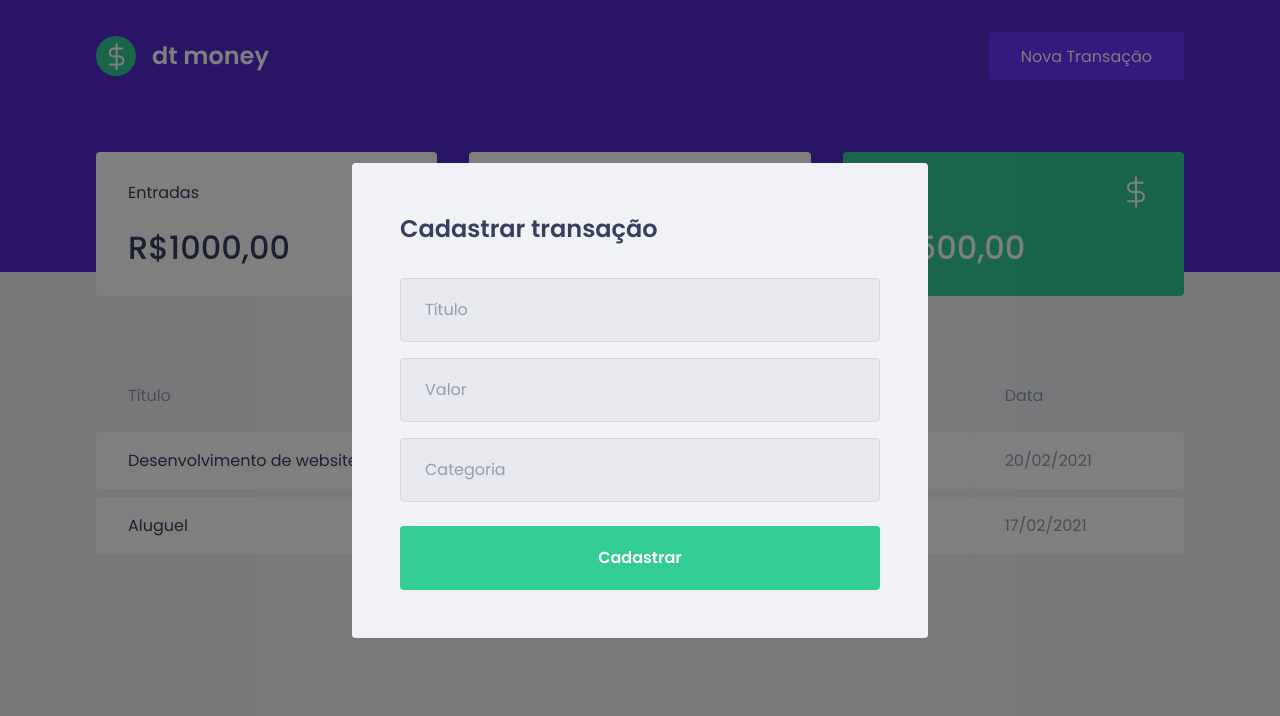
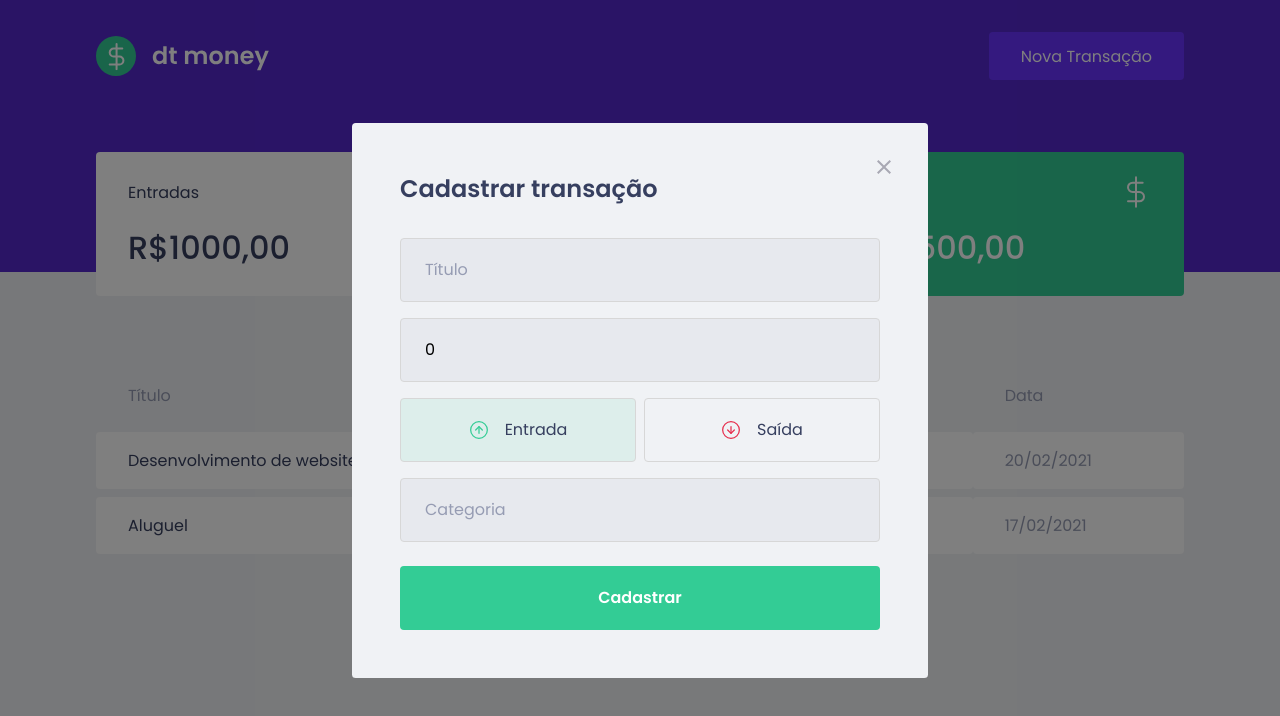
Before and after one commit to jovemdan/ignite-dtmoney, a React (Create React App) app: page / in a window 1280 px wide. Both pictures are taken after a click on the button "Nova Transação". Shown: the top 716 px of the page. Built offline with nearby package versions, Linux system fonts and the light colour scheme; no server answers; what miragejs would draw is missing.

Commit message:
feat: criação de estados e a formulário

```diff
--- a/src/components/NewTransactionModal/index.tsx
+++ b/src/components/NewTransactionModal/index.tsx
@@ -1,11 +1,35 @@
+import { FormEvent, useState } from 'react'
 import Modal from 'react-modal'
-import { Container } from './styles'
+import { Container, RadioBox, TransactionTypeContainer } from './styles'
+import incomeImg from '../../assets/income.svg'
+import outcomeImg from '../../assets/outcome.svg'
+import closeImg from '../../assets/close.svg'
+import { api } from '../../services/api'
 
 interface NewTransactionModalProps {
   isOpen: boolean
   onRequestClose: () => void
 }
 export function NewTransactionModal({ isOpen, onRequestClose }: NewTransactionModalProps) {
+  const [title, setTitle] = useState('')
+  const [value, setValue] = useState(0)
+  const [category, setCategory] = useState('')
+  const [type, setType] = useState('deposit')
+
+  function handleCreateNewTransaction(event: FormEvent) {
+    event.preventDefault()
+
+    const data = {
+      title,
+      value,
+      category,
+      type
+    }
+
+    api.post('/transactions', data)
+
+  }
+
   return (
     <Modal
       isOpen={isOpen}
@@ -13,18 +37,54 @@ export function NewTransactionModal({ isOpen, onRequestClose }: NewTransactionMo
       overlayClassName="react-modal-overlay"
       className="react-modal-content"
     >
-      <Container>
+      <button
+        type="button"
+        onClick={onRequestClose}
+        className="react-modal-close">
+        <img src={closeImg} alt="Fechar modal" />
+      </button>
+
+      <Container onSubmit={handleCreateNewTransaction}>
         <h2>Cadastrar transação</h2>
 
         <input
           placeholder="Título"
+          value={title}
+          onChange={event => setTitle(event.target.value)}
         />
         <input
           type="number"
           placeholder="Valor"
+          value={value}
+          onChange={event => setValue(Number(event.target.value))}
         />
+
+        <TransactionTypeContainer>
+          <RadioBox
+            type="button"
+            onClick={() => { setType('deposit') }}
+            isActive={type === 'deposit'}
+            activeColor="green"
+          >
+            <img src={incomeImg} alt="Entrada" />
+            <span>Entrada</span>
+          </RadioBox>
+
+          <RadioBox
+            type="button"
+            onClick={() => { setType('withdraw') }}
+            isActive={type === 'withdraw'}
+            activeColor="red"
+          >
+            <img src={outcomeImg} alt="Saída" />
+            <span>Saída</span>
+          </RadioBox>
+        </TransactionTypeContainer>
+
         <input
           placeholder="Categoria"
+          value={category}
+          onChange={event => setCategory(event.target.value)}
         />
         <button type="submit">
           Cadastrar
```
